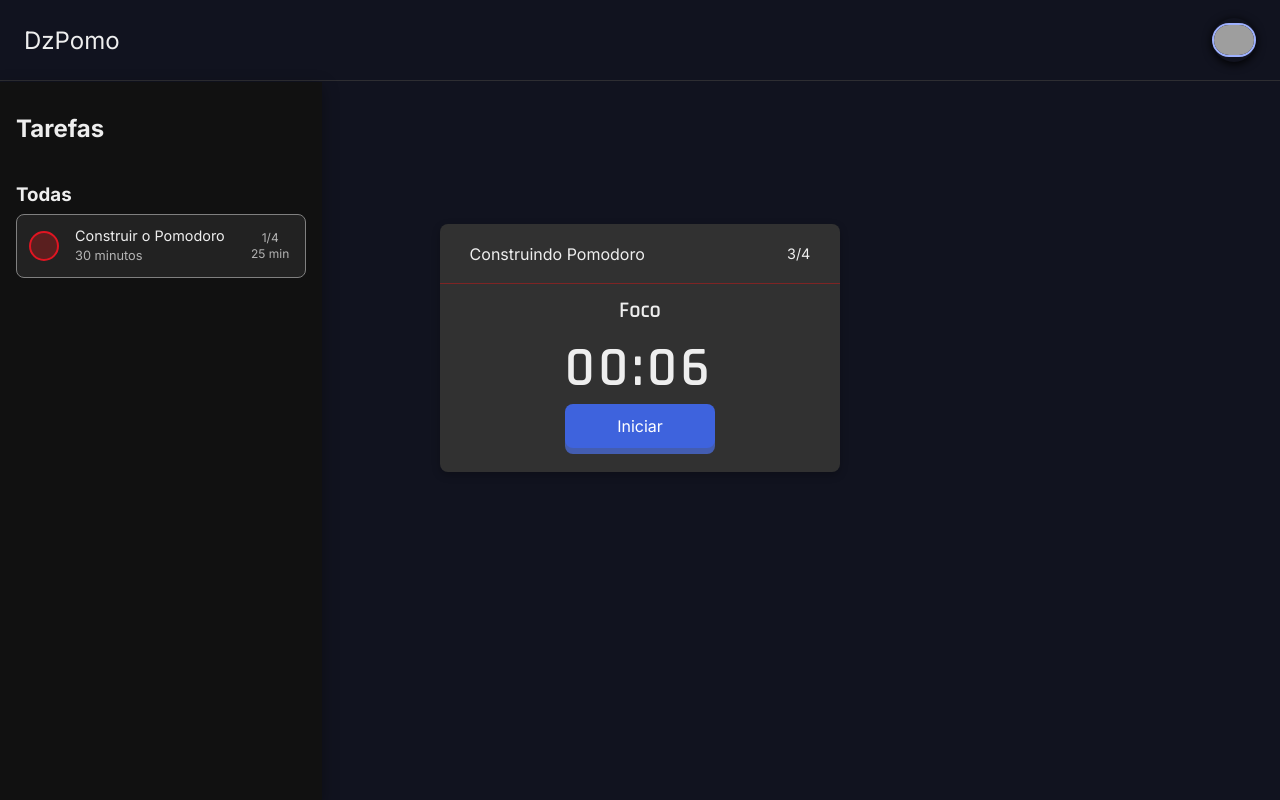
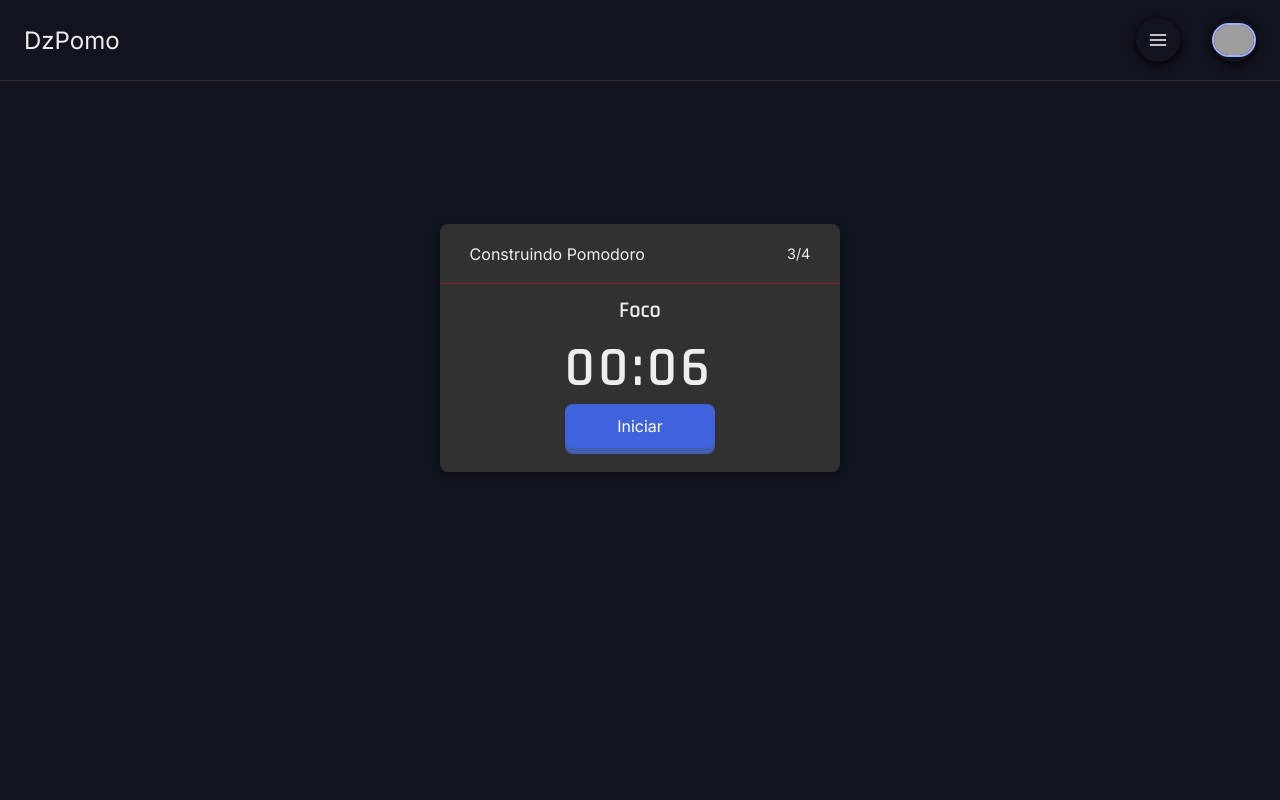
Before and after one commit to Guilherme-Santos08/pomodoro_task, a Next.js app: page / in a window 1280 px wide. Built offline with nearby package versions, Linux system fonts and the light colour scheme; grey boxes are pictures that could not be loaded.

Commit message:
feat: layout

```diff
--- /dev/null
+++ b/src/components/ChooseTask/index.tsx
@@ -0,0 +1,29 @@
+import { FiMenu } from 'react-icons/fi'
+import { Task } from '../Task'
+import {
+  Box,
+  IconButton,
+  ChooseTaskContent,
+  ChooseTaskMenu,
+  ChooseTaskTrigger,
+  ChooseTaskArrow,
+} from './styles'
+
+export function ChooseTask() {
+  return (
+    <Box>
+      <ChooseTaskMenu>
+        <ChooseTaskTrigger asChild>
+          <IconButton aria-label="Customise options">
+            <FiMenu color="#fff" size={20} />
+          </IconButton>
+        </ChooseTaskTrigger>
+
+        <ChooseTaskContent alignOffset={-60} align="center">
+          <Task />
+          {/* <ChooseTaskArrow /> */}
+        </ChooseTaskContent>
+      </ChooseTaskMenu>
+    </Box>
+  )
+}
--- /dev/null
+++ b/src/components/ChooseTask/styles.ts
@@ -0,0 +1,82 @@
+import * as DropdownMenuPrimitive from '@radix-ui/react-dropdown-menu'
+import styled, { keyframes } from 'styled-components'
+
+const slideUpAndFade = keyframes`
+  0% { opacit: 0; transform: translateY(2px); }
+  100% { opacity: 1; transform: translateY(0); }
+`
+
+const slideRightAndFade = keyframes`
+  0% { opacity: 0; transform: translateX(-2px); }
+  100% { opacity: 1; transform: translateX(0); }
+`
+
+const slideDownAndFade = keyframes`
+  0%: { opacity: 0; transform: translateY(-2px); }
+  100%: { opacity: 1; transform: translateY(0); }
+`
+
+const slideLeftAndFade = keyframes`
+  0%: { opacity: 0, transform: translateX(2px) }
+  100%: { opacity: 1, transform: translateX(0) }
+`
+
+export const Box = styled.div``
+
+export const IconButton = styled.button`
+  all: unset;
+  font-family: inherit;
+  height: 44px;
+  width: 44px;
+  border-radius: 6px;
+  cursor: pointer;
+  display: inline-flex;
+  align-items: center;
+  justify-content: center;
+
+  border-radius: 99rem;
+  transition: 0.2s;
+  box-shadow: 0 2px 10px black;
+
+  img {
+    border: 2px solid ${(props) => props.theme.colors.indigo11};
+    border-radius: 99rem;
+  }
+`
+
+export const ChooseTaskContent = styled(DropdownMenuPrimitive.Content)`
+  min-width: 220px;
+  height: 60vh;
+  margin-top: 0.5rem;
+  /* box-shadow: 0px 10px 38px -10px rgba(22, 23, 24, 0.35),
+    0px 10px 20px -15px rgba(22, 23, 24, 0.2); */
+
+  @media (prefers-reduced-motion: no-preference) {
+    animation-duration: 400ms;
+    animation-timing-function: cubic-bezier(0.16, 1, 0.3, 1);
+    animation-fill-mode: forwards;
+    will-change: transform, opacity;
+
+    &[data-state='open'] {
+      &[data-side='top'] {
+        animation-name: ${slideDownAndFade};
+      }
+      &[data-side='right'] {
+        animation-name: ${slideLeftAndFade};
+      }
+      &[data-side='bottom'] {
+        animation-name: ${slideUpAndFade};
+      }
+      &[data-side='left'] {
+        animation-name: ${slideRightAndFade};
+      }
+    }
+  }
+`
+
+export const ChooseTaskArrow = styled(DropdownMenuPrimitive.Arrow)`
+  fill: ${(props) => props.theme.colors.gray3};
+`
+
+export const ChooseTaskMenu = styled(DropdownMenuPrimitive.Root)``
+export const ChooseTaskTrigger = styled(DropdownMenuPrimitive.Trigger)``
--- a/src/components/Header/index.tsx
+++ b/src/components/Header/index.tsx
@@ -1,4 +1,5 @@
 import Link from 'next/link'
+import { ChooseTask } from '../ChooseTask'
 import DropdownMenuDemo from '../DropDownUser'
 
 import { Container } from './styles'
@@ -13,6 +14,7 @@ export function Header() {
           </Link>
 
           <div className="header__user">
+            <ChooseTask />
             {/* <button type="button">Resetar Sessão</button> */}
             <DropdownMenuDemo />
           </div>
--- a/src/components/Header/styles.ts
+++ b/src/components/Header/styles.ts
@@ -23,6 +23,11 @@ export const Container = styled.div`
       .header__user {
         display: flex;
         align-items: flex-start;
+
+        div + div {
+          margin-left: 2rem;
+        }
+
         button {
           font-size: 1.2rem;
           color: ${(props) => props.theme.colors.gray12};
--- a/src/components/Sidebar/index.tsx
+++ /dev/null
@@ -1,10 +0,0 @@
-import { Task } from '../Task'
-import { Container } from './styles'
-
-export function Sidebar() {
-  return (
-    <Container>
-      <Task />
-    </Container>
-  )
-}
--- a/src/components/Sidebar/styles.ts
+++ /dev/null
@@ -1,12 +0,0 @@
-import styled from 'styled-components'
-
-export const Container = styled.aside`
-  position: fixed;
-  bottom: 0;
-  left: 0rem;
-
-  width: 20.1rem;
-  height: 89.8vh;
-  background-color: transparent;
-  transition: all 0.8s;
-`
--- a/src/components/Task/styles.ts
+++ b/src/components/Task/styles.ts
@@ -4,13 +4,9 @@ export const Container = styled.div`
   width: 100%;
   height: 100%;
   padding: 2rem 1rem;
-  background-color: ${(props) => props.theme.colors.gray1};
+  background-color: ${(props) => props.theme.colors.gray5};
   box-shadow: rgba(0, 0, 0, 0.35) 0px 5px 15px;
-  @media (max-width: 1180px) {
-    position: fixed;
-    right: 0;
-    top: 4rem;
-  }
+  border-radius: 8px;
 `
 
 export const RenderTasks = styled.div`
--- a/src/pages/_app.tsx
+++ b/src/pages/_app.tsx
@@ -1,7 +1,6 @@
 import type { AppProps } from 'next/app'
 import { ThemeProvider } from 'styled-components'
 import { Header } from '../components/Header'
-import { Sidebar } from '../components/Sidebar'
 import { TimeContextProvider } from '../context/timeContext'
 import GlobalStyle from '../styles/GlobalStyle'
 import theme from '../styles/theme'
@@ -12,7 +11,6 @@ function MyApp({ Component, pageProps }: AppProps) {
       <TimeContextProvider>
         <Header />
         <main>
-          <Sidebar />
           <Component {...pageProps} />
         </main>
         <GlobalStyle />
```
Also changed, not shown: .eslintrc.json.
